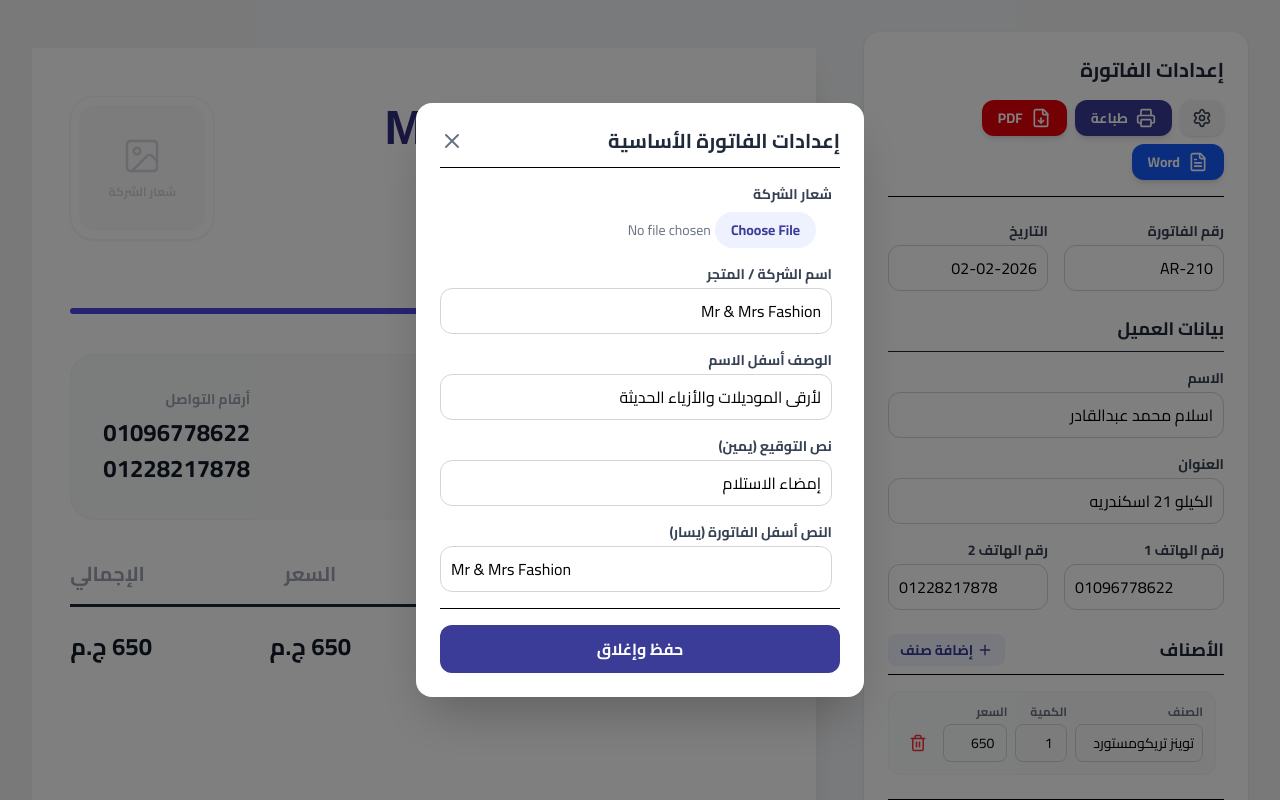
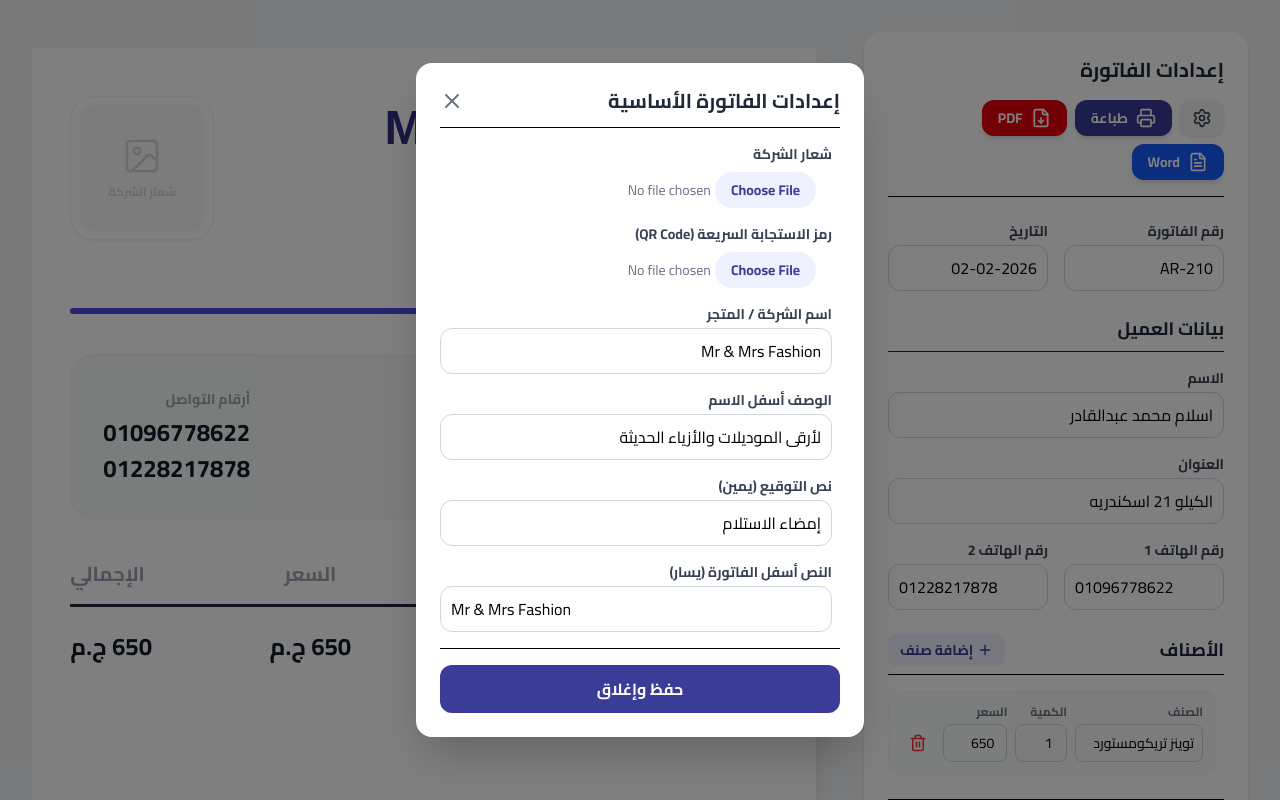
Before and after one commit to pcamirhome-del/Mr-Mrs-fashion, a React (Vite) app: page / in a window 1280 px wide. Both pictures are taken after a click on the button 1202 px from the left and 118 px from the top of the page. Shown: the top 800 px of the page. Built offline with nearby package versions, Linux system fonts and the light colour scheme.

Commit message:
feat: Add QR code upload for invoices
Introduces functionality to upload a QR code image, which will be displayed on generated invoices. This enhances payment options and information sharing.

```diff
--- a/src/App.tsx
+++ b/src/App.tsx
@@ -23,6 +23,7 @@ interface InvoiceData {
   shippingCost: number;
   deposit: number;
   logoUrl: string;
+  qrCodeUrl: string;
   companyName: string;
   companySubtitle: string;
   footerText: string;
@@ -43,6 +44,7 @@ export default function App() {
     shippingCost: 0,
     deposit: 0,
     logoUrl: '',
+    qrCodeUrl: '',
     companyName: 'Mr & Mrs Fashion',
     companySubtitle: 'لأرقى الموديلات والأزياء الحديثة',
     footerText: 'Mr & Mrs Fashion',
@@ -158,6 +160,17 @@ export default function App() {
     }
   };
 
+  const handleQrUpload = (e: React.ChangeEvent<HTMLInputElement>) => {
+    const file = e.target.files?.[0];
+    if (file) {
+      const reader = new FileReader();
+      reader.onloadend = () => {
+        setData({ ...data, qrCodeUrl: reader.result as string });
+      };
+      reader.readAsDataURL(file);
+    }
+  };
+
   const addItem = () => {
     setData({
       ...data,
@@ -205,6 +218,22 @@ export default function App() {
                     type="file"
                     accept="image/*"
                     onChange={handleLogoUpload}
+                    className="block w-full text-sm text-gray-500 file:mr-4 file:py-2 file:px-4 file:rounded-full file:border-0 file:text-sm file:font-bold file:bg-indigo-50 file:text-[#3b3b98] hover:file:bg-indigo-100 cursor-pointer"
+                  />
+                </div>
+              </div>
+
+              {/* QR Code Upload */}
+              <div>
+                <label className="block text-sm font-bold text-gray-700 mb-2">رمز الاستجابة السريعة (QR Code)</label>
+                <div className="flex items-center gap-4">
+                  {data.qrCodeUrl && (
+                    <img src={data.qrCodeUrl} alt="QR preview" className="w-12 h-12 rounded object-contain border" />
+                  )}
+                  <input
+                    type="file"
+                    accept="image/*"
+                    onChange={handleQrUpload}
                     className="block w-full text-sm text-gray-500 file:mr-4 file:py-2 file:px-4 file:rounded-full file:border-0 file:text-sm file:font-bold file:bg-indigo-50 file:text-[#3b3b98] hover:file:bg-indigo-100 cursor-pointer"
                   />
                 </div>
@@ -417,8 +446,8 @@ export default function App() {
               {/* Table Footer Line */}
               <div className="border-b-[3px] border-[#1f2937] mb-8"></div>
 
-              {/* Totals */}
-              <div className="flex justify-start mb-32">
+              {/* Totals and QR */}
+              <div className="flex justify-between items-start mb-32">
                 <div className="w-80">
                   <div className="flex justify-between text-[#6b7280] font-bold text-xl mb-3 px-2">
                     <span>مصاريف الشحن</span>
@@ -444,6 +473,16 @@ export default function App() {
                     </div>
                   )}
                 </div>
+
+                {/* QR Code */}
+                {data.qrCodeUrl && (
+                  <div className="flex flex-col items-center justify-center p-2">
+                    <div className="bg-white p-2 rounded-xl border border-[#e5e7eb] shadow-sm">
+                      <img src={data.qrCodeUrl} alt="QR Code" className="w-24 h-24 object-contain" />
+                    </div>
+                    <span className="text-[#4f46e5] font-black text-sm mt-2 tracking-widest uppercase" style={{ fontFamily: 'Arial, sans-serif' }}>Scan Me</span>
+                  </div>
+                )}
               </div>
 
               {/* Footer */}
```
